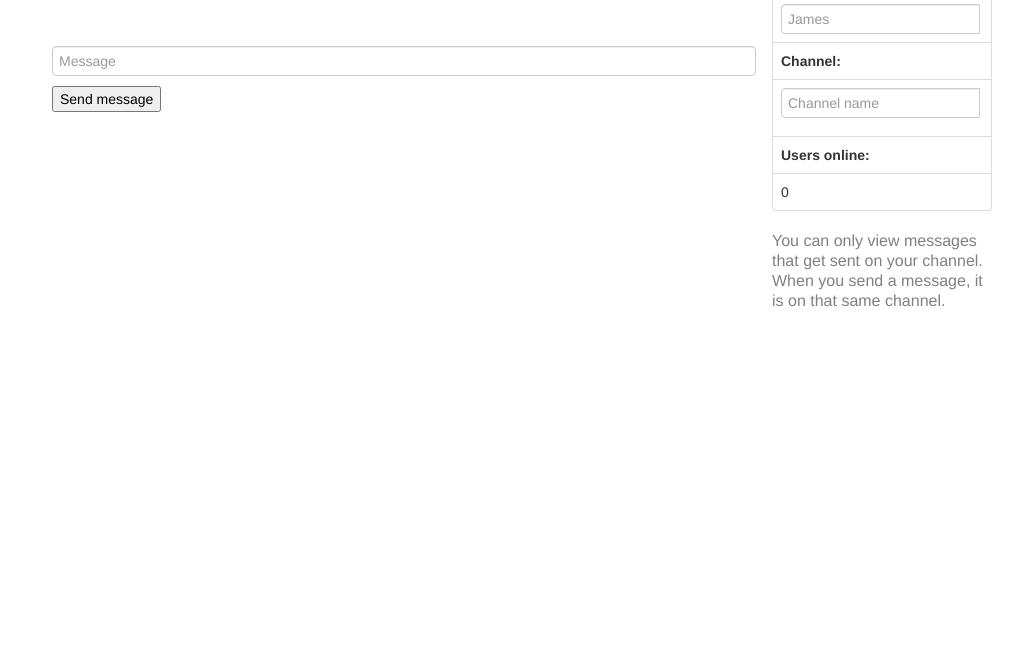
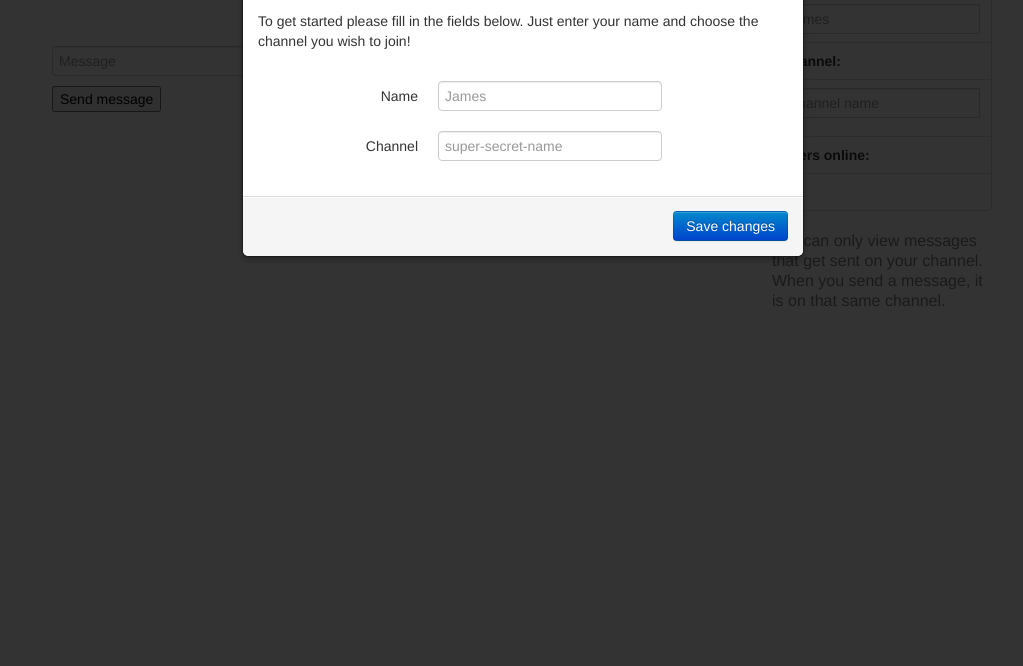
Before and after one commit to alexstuckey/whisper, a website: page public/index.html in a window 1280 px wide. Shown: the part 134-800 px from the top of the page, without its empty margins (118-1141 px from the left). Drawn offline with nearby package versions, Linux system fonts and the light colour scheme; no server answers.

Commit message:
Added a modal window when the page loads to nag the user for their credentials

```diff
--- a/public/index.html
+++ b/public/index.html
@@ -9,9 +9,66 @@
 	<script src="/js/bootstrap.min.js"></script>
 	<script src="/socket.io/socket.io.js"></script>
 	<script src="/js/logic.js"></script>
+	<script type="text/javascript">
+	$(window).load(function() {
+        $('#introModal').modal({
+        	'show': true,
+        	'keyboard': false,
+        	'backdrop': 'static'
+        });
+        $('#introModal').on('hidden', function() {
+        	// Set the fields on the main page to the values given in the modal window
+        	$('#nameEntry').val($('#nameEntryModal').val());
+        	$('#channelEntry').val($('#channelEntryModal').val());
+        })
+	});
+	saveModal = function () {
+		if($('#nameEntryModal').val().length != 0 && $('#channelEntryModal').val() != 0) {
+			// Data has been written into the modal fields so it is okay to use them
+			$('#introModal').modal('hide');
+		} else {
+			// Show the error alert
+			showAlert = function(message) {
+				$('#modal_alert_placeholder').html(
+					'<div class="alert alert-error"><a href="#" class="close" data-dismiss="alert">×</a><span>' + message + '</span></div>');
+			}
+
+			showAlert('Please enter both a name and the channel which you wish to join!');
+		}
+	}
+	</script>
 </head>
 <body>
 	<div class="container" style="position: relative;">
+
+		<div id="introModal" class="modal hide fade" tabindex="-1" role="dialog" aria-labelledby="introModalLabel" aria-hidden="true">
+			<div class="modal-header">
+				<h3 id="introModalLabel">Welcome to Whisper</h3>
+			</div>
+			<div class="modal-body">
+				<p>To get started please fill in the fields below. Just enter your name and choose the channel you wish to join!</p>
+				<br>
+				<form class="form-horizontal">
+					<div class="control-group">
+						<label class="control-label" for="nameEntryModal">Name</label>
+						<div class="controls">
+							<input class="input-large" type="text" id="nameEntryModal" placeholder="James">
+						</div>
+					</div>
+					<div class="control-group">
+						<label class="control-label" for="channelEntryModal">Channel</label>
+						<div class="controls">
+							<input class="input-large" type="text" id="channelEntryModal" placeholder="super-secret-name">
+						</div>
+					</div>
+				</form>
+			<div id="modal_alert_placeholder"></div>
+			</div>
+			<div class="modal-footer">
+				<button class="btn btn-primary" onClick="saveModal()">Save changes</button>
+			</div>
+		</div>
+
 		<div class="row">
 			<h1 class="muted">Whisper</h1>
 			<hr>
```
